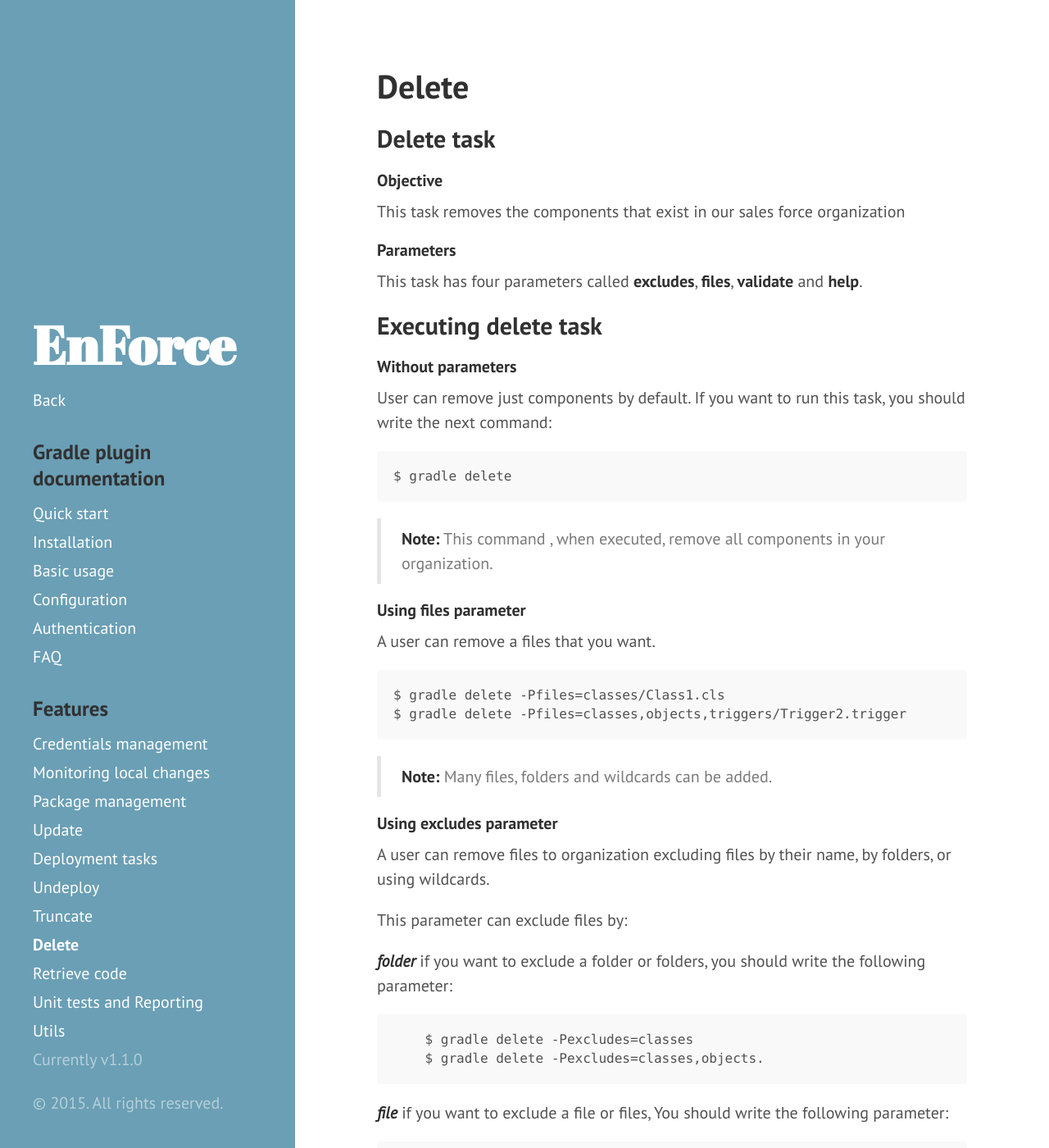
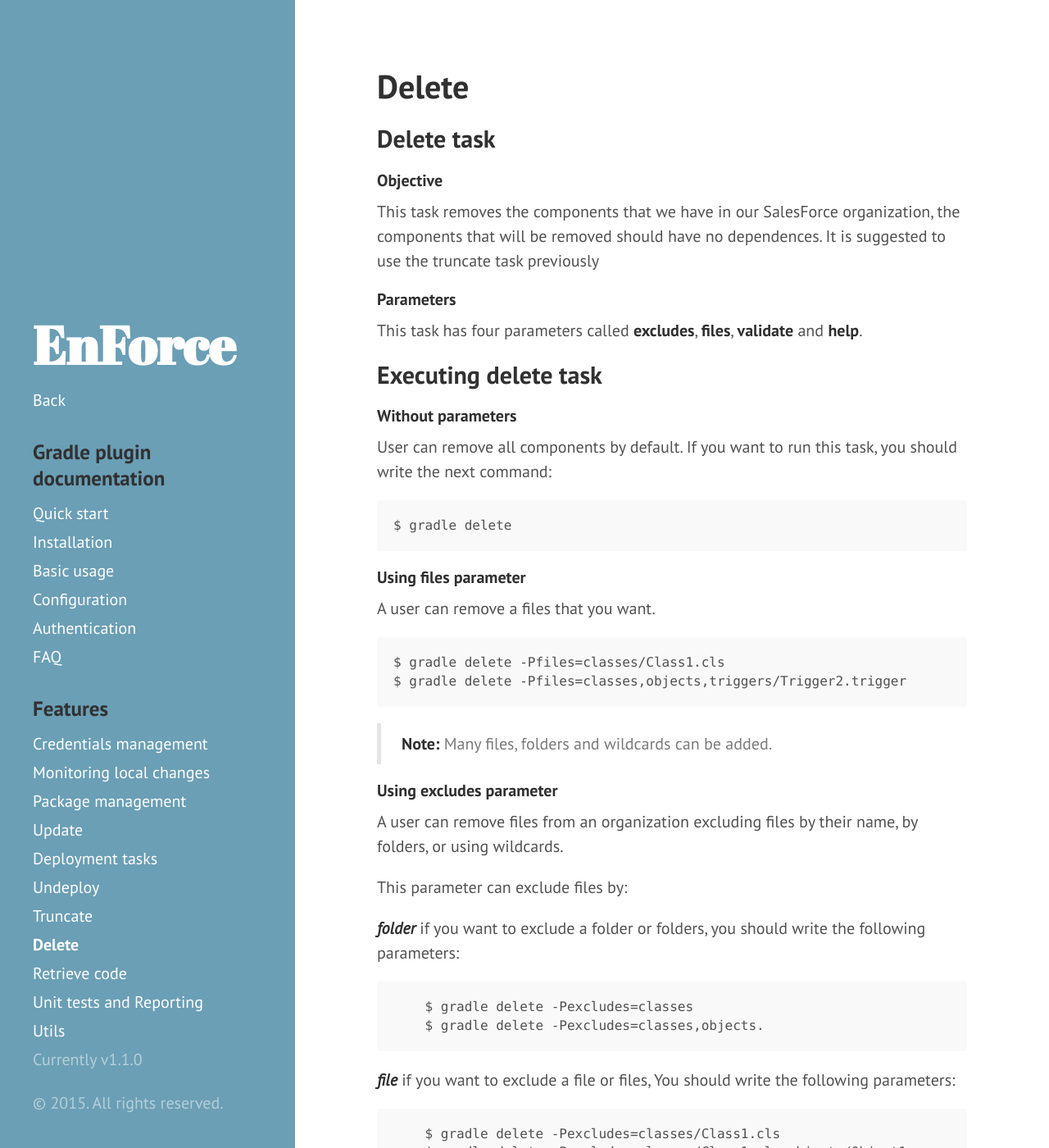
Before and after one commit to fundacionjala/enforce-gradle-plugin, a Jekyll site: the page built from _docs/delete.md, in a window 1280 px wide and 1400 px high. Shown: the whole window at 82% size. Built offline with Jekyll 4.4.1, drawn with Linux system fonts in a browser that asks for light colours; some of the changed text lies outside the part shown.

Commit message:
Fixed observations

```diff
--- a/_docs/delete.md
+++ b/_docs/delete.md
@@ -6,7 +6,8 @@
 ## Delete task
 
 #### **Objective**
-This task removes the components that exist in our  sales force organization
+This task removes the components that we have in our SalesForce organization, the components that will be removed should have no dependences.
+It is suggested to use the truncate task previously
 
 #### **Parameters**
 This task has four parameters called **excludes**, **files**, **validate** and **help**.
@@ -15,11 +16,10 @@
 
 #### **Without parameters**
 
-User can remove just components by default. If you want to run this task, you should write the next command:
+User can remove all components by default. If you want to run this task, you should write the next command:
 
 	$ gradle delete
 
-> **Note:** This command , when executed, remove all components in your organization.
 
 #### **Using files parameter**
 
@@ -32,21 +32,21 @@
 
 #### **Using excludes parameter**
 
-A user can remove files to organization excluding files by their name, by folders, or using wildcards.
+A user can remove files from an organization excluding files by their name, by folders, or using wildcards.
 
 This parameter can exclude files by:
 
- ***folder*** if you want to exclude a folder or folders, you should write the following parameter:
+ ***folder*** if you want to exclude a folder or folders, you should write the following parameters:
 
         $ gradle delete -Pexcludes=classes
         $ gradle delete -Pexcludes=classes,objects.
 
- ***file*** if you want to exclude a file or files, You should write the following parameter:
+ ***file*** if you want to exclude a file or files, You should write the following parameters:
 
         $ gradle delete -Pexcludes=classes/Class1.cls
         $ gradle delete -Pexcludes=classes/Class1.cls,objects/Object1__c.object
 
- ***wildcard*** if you want to exclude using wildcard, you should write the following parameter:
+ ***wildcard*** if you want to exclude using wildcard, you should write the following parameters:
 
         $ gradle delete -Pexcludes=classes/**
         $ gradle delete -Pexcludes=objects/*.object
```
Also changed, not shown: other parts of _docs/delete.md (+1 -1 lines), _docs/deployment.md (+0 -1 lines), _docs/file-monitor.md (+2 -2 lines), 3 other files.
